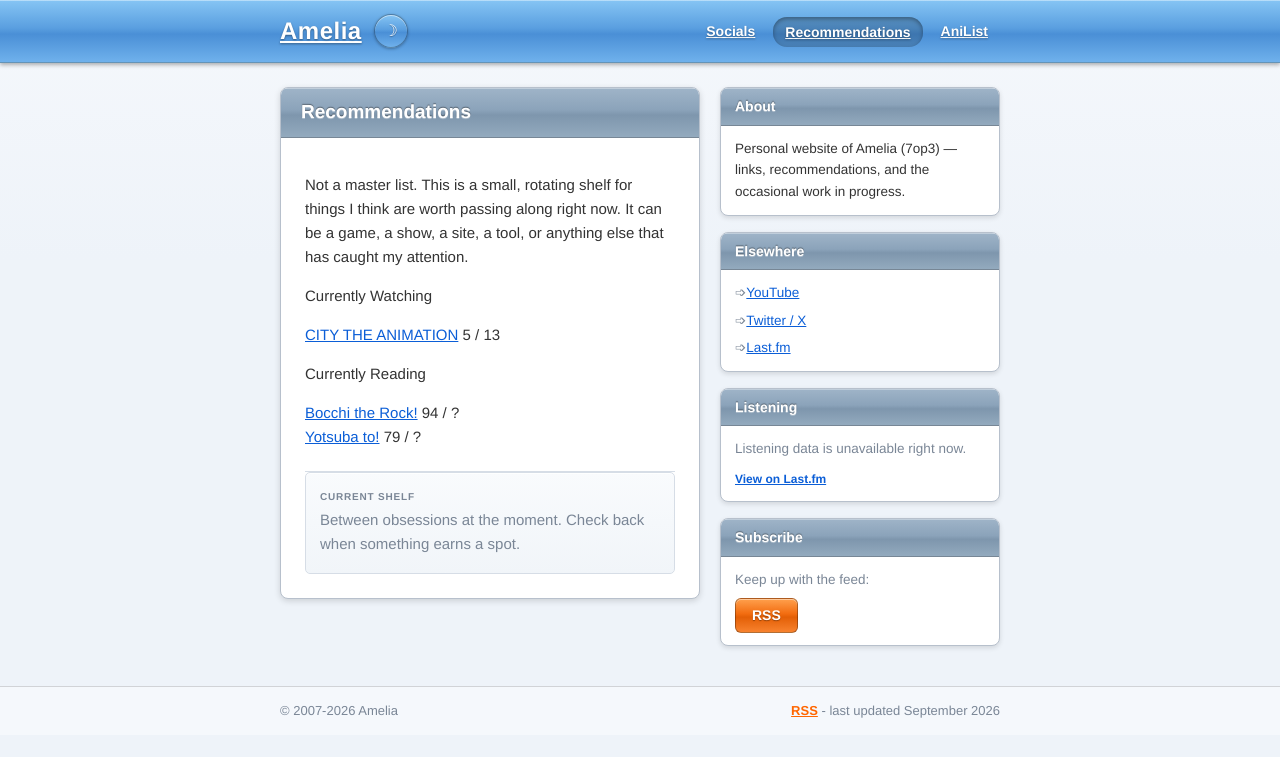
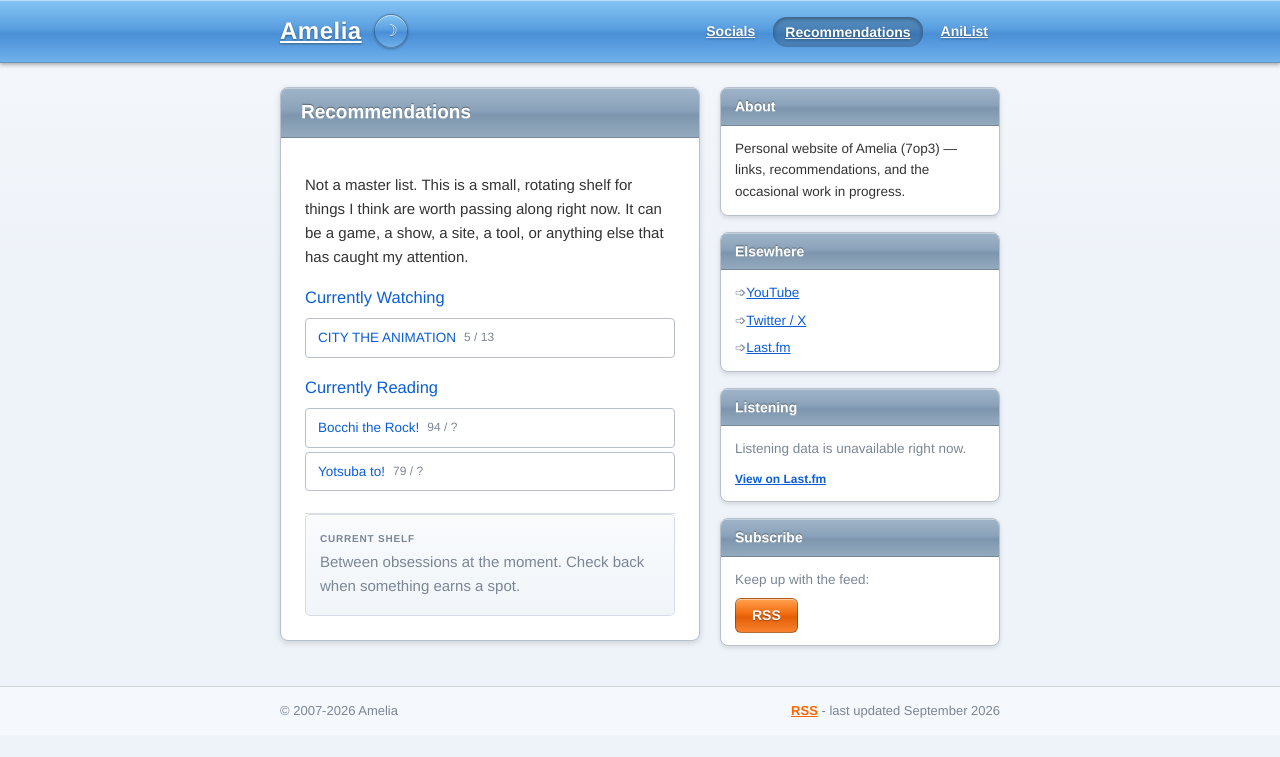
Before and after one commit to 7op3/7op3.github.io, a Jekyll site: the page built from recs.md, in a window 1280 px wide. Shown: the top 757 px of the page. Built offline with Jekyll 4.4.1, drawn with Linux system fonts in a browser that asks for light colours.

Commit message:
Add AniList recs page CSS styles

```diff
--- a/assets/main.css
+++ b/assets/main.css
@@ -793,4 +793,68 @@ img {
   border-color: #2a3850;
 }
 
+.anilist-current-label {
+  font-size: 1.1em;
+  color: #0b5ed7;
+  margin: 0 0 8px;
+}
+
+[data-theme=dark] .anilist-current-label {
+  color: #7cb0ff;
+}
+
+.anilist-current-list {
+  margin-bottom: 16px;
+}
+
+.anilist-current-item {
+  display: flex;
+  gap: 8px;
+  align-items: center;
+  padding: 8px 12px;
+  border: 1px solid #b7c0cc;
+  border-radius: 4px;
+  background: #ffffff;
+  margin-bottom: 4px;
+}
+.anilist-current-item:hover {
+  box-shadow: 0 1px 4px rgba(0, 0, 0, 0.08);
+}
+
+[data-theme=dark] .anilist-current-item {
+  border-color: #2a3850;
+  background: #17202e;
+}
+[data-theme=dark] .anilist-current-item:hover {
+  box-shadow: 0 1px 4px rgba(0, 0, 0, 0.25);
+}
+
+.anilist-current-title {
+  font-size: 0.9em;
+}
+.anilist-current-title a {
+  color: #0b5ed7;
+  text-decoration: none;
+}
+.anilist-current-title a:hover {
+  text-decoration: underline;
+  color: #b30000;
+}
+
+[data-theme=dark] .anilist-current-title a {
+  color: #7cb0ff;
+}
+[data-theme=dark] .anilist-current-title a:hover {
+  color: #ff8a8a;
+}
+
+.anilist-current-status {
+  font-size: 0.8em;
+  color: #7a8696;
+}
+
+[data-theme=dark] .anilist-current-status {
+  color: #8b98ab;
+}
+
 /*# sourceMappingURL=main-compiled.css.map */
```
Also changed, not shown: assets/main.scss (+73 -0 lines).
